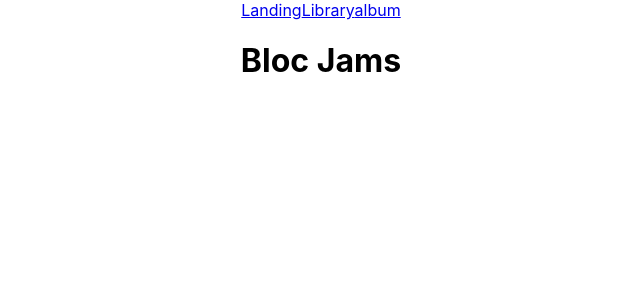
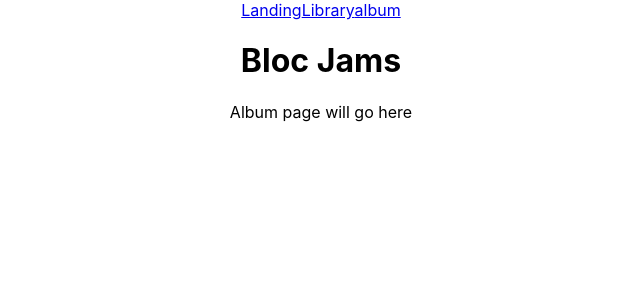
Before and after one commit to SEH85/bloc-jams-react, a React (Create React App) app: page /album in a window 1280 px wide. Shown: the top 300 px of the page, without its empty margins (319-959 px from the left). Built offline with nearby package versions, Linux system fonts and the light colour scheme.

Commit message:
Assignment 3 completed

```diff
--- a/src/App.js
+++ b/src/App.js
@@ -4,7 +4,6 @@ import './App.css';
 import Landing from './components/Landing';
 import Library from './components/Library';
 import album from './components/album';
-
 class App extends Component {
   render() {
     return (
@@ -20,6 +19,7 @@ class App extends Component {
          <main>
          <Route exact path="/" component={Landing} />
            <Route path="/library" component={Library} />
+           <Route path="/album" component={album} />
          </main>
       </div>
     );
--- a/src/components/album.js
+++ b/src/components/album.js
@@ -1,9 +1,9 @@
 import React from 'react';
 
-const Album = () => (
+const album = () => (
   <section className="album">
     Album page will go here
   </section>
 );
 
-export default Album;
+export default album;
```
